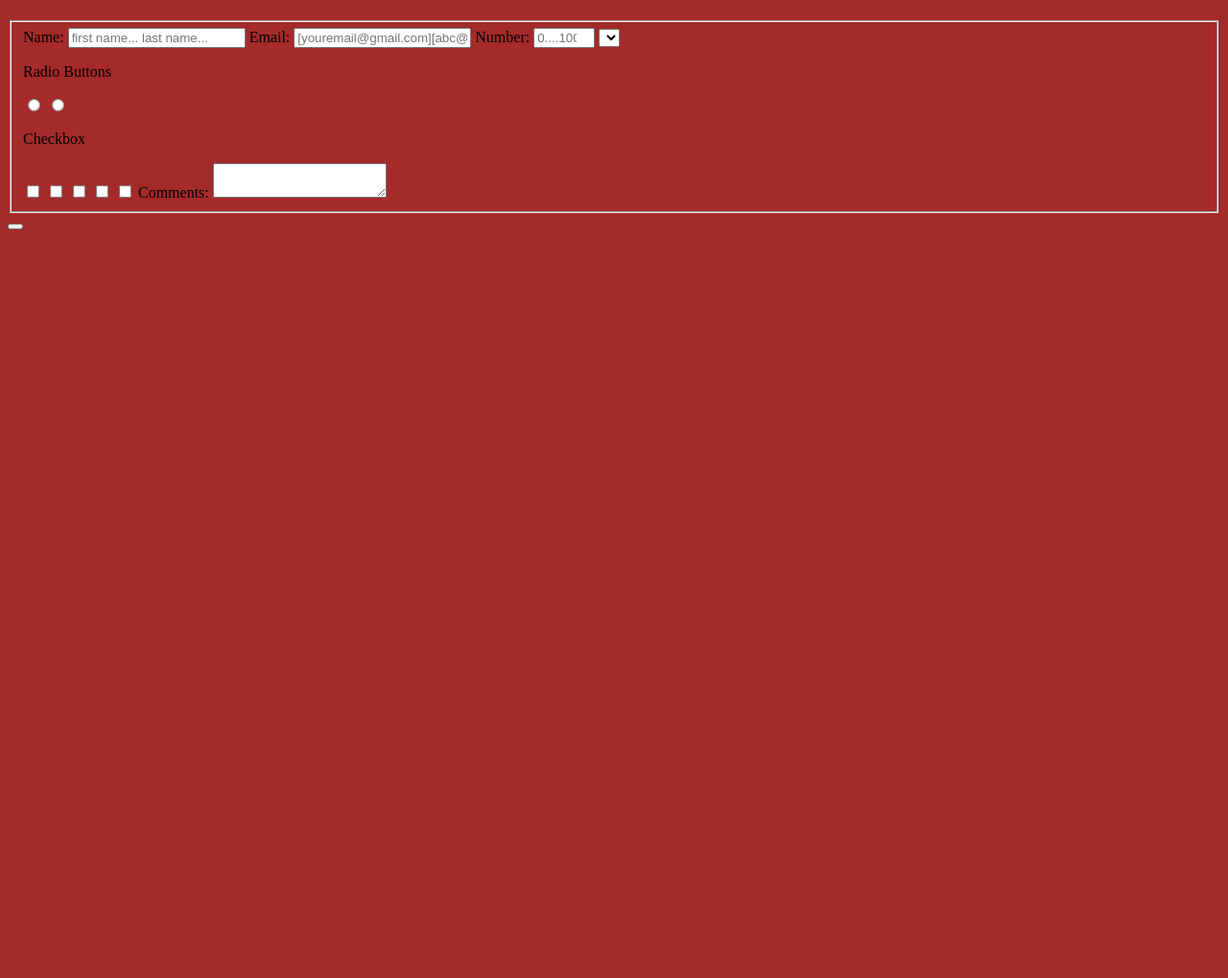
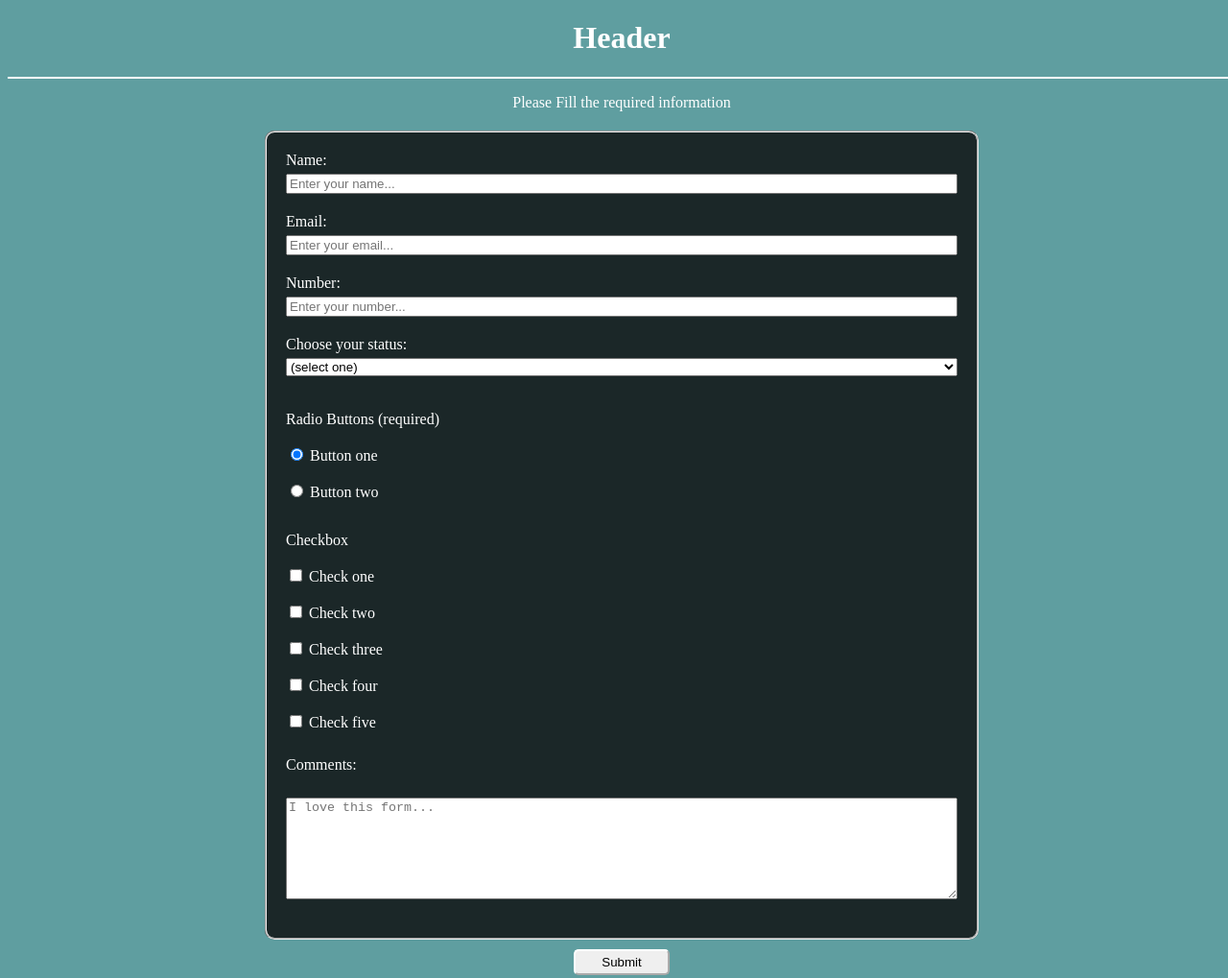
Before and after one commit to Ermias-Muluken/Survey-Form, a plain HTML site: page index.html in a window 1280 px wide. Shown: the whole page at 96% size. Before the commit the page ends 800 px from the top, so only its background shows below. Drawn offline with Linux system fonts and the light colour scheme.

Commit message:
Finishing up the stylings

```diff
--- a/index.html
+++ b/index.html
@@ -3,78 +3,78 @@
   <head>
     <meta charset="utf-8" />
     <link rel="stylesheet" href="layout.css" />
-    <title></title>
+    <title>Survey Form</title>
   </head>
   <body>
-    <h1 id="title"></h1>
-    <p id="description"></p>
+    <div id="header"><h1 id="title">Header</h1></div>
+    <p id="description">Please Fill the required information</p>
     <form id="survey-form" action="" method="post">
       <fieldset>
-        <label for="name" id="name-label">
-          Name:
+        <label for="name" id="name-label">Name:</label>
         <input
           type="text"
           id="name"
-            n
-            ame="name"
-            placeholder="first name... last name..."
+          name="name"
+          placeholder="Enter your name..."
+          required
         />
-        </label>
-        <label for="email" id="email-label">
-          Email:
+        <label for="email" id="email-label">Email:</label>
         <input
           type="email"
           id="email"
           name="email"
-            placeholder="[youremail@gmail.com][abc@gmail.com]"
-          />
-        </label>
-        <label for="number" id="number-label">
-          Number:
+          placeholder="Enter your email..."
+          required/>
+        <label for="number" id="number-label">Number:</label>
         <input
           type="number"
           id="number"
           name="number"
           min="0"
           max="100"
-            placeholder="0....100"
-          />
+          placeholder="Enter your number..."
+          required/>
+        <label for="dropdown">Choose your status:</label>
+        <select id="dropdown" required>
+            <option name="dropdown" value="">(select one)</option>
+            <option name="dropdown" value="1">User</option>
+            <option name="dropdown" value="2">Admin</option>
+            <option name="dropdown" value="3">Guest</option>
+        </select>
+        <p>Radio Buttons (required)</p>
+        <label for="button-one">
+          <input type="radio" id="button-one" name="radio-button" value="1" checked/>
+          Button one
         </label>
-        <label for="dropdown">
-          <select id="dropdown">
-            <option name="dropdown"></option>
-            <option name="dropdown"></option>
-          </select>
-        </label>
-        <p>Radio Buttons</p>
-        <label for="radio-button">
-          <input type="radio" id="radio-button" name="radio-button" value="1" />
-        </label>
-        <label for="radio-button">
-          <input type="radio" id="radio-button" name="radio-button" value="2" />
+        <label for="button-two">
+          <input type="radio" id="button-two" name="radio-button" value="2" />
+          Button two
         </label>
         <p>Checkbox</p>
-        <label for="checkbox">
-          <input id="checkbox" type="checkbox" value="1" />
+        <label for="check-one">
+          <input id="check-one" type="checkbox" value="1" />
+          Check one
         </label>
-        <label for="checkbox">
-          <input id="checkbox" type="checkbox" value="2" />
+        <label for="check-two">
+          <input id="check-two" type="checkbox" value="2" />
+          Check two
         </label>
-        <label for="checkbox">
-          <input id="checkbox" type="checkbox" value="3" />
+        <label for="check-three">
+          <input id="check-three" type="checkbox" value="3" />
+          Check three
         </label>
-        <label for="checkbox">
-          <input id="checkbox" type="checkbox" value="4" />
+        <label for="check-four">
+          <input id="check-four" type="checkbox" value="4" />
+          Check four
         </label>
-        <label for="checkbox">
-          <input id="checkbox" type="checkbox" value="5" />
+        <label for="check-five">
+          <input id="check-five" type="checkbox" value="5" />
+          Check five
         </label>
-        <label for="comments">
-          Comments:
-          <textarea id="comments"></textarea>
-        </label>
+        <label for="comments" id="comment-label">Comments:</label>
+        <textarea id="comments" placeholder="I love this form..."></textarea>
       </fieldset>
-      <button type="submit" name="submit" value="Submit" />
+      <input id="submit" type="submit" name="submit" value="Submit" />
     </form>
   </body>
 </html>
--- a/layout.css
+++ b/layout.css
@@ -1,3 +1,55 @@
 body{
-    background-color: brown;
+    width: 100vw;
+    height: 100vh;
+    background-color: cadetblue;
+    color: rgb(255,255,255);
 }
+
+#header{
+    background-color: cadetblue;
+    width: 100%;
+    border-bottom: 2px solid;
+}
+#description,h1{
+    text-align: center;
+}
+#description{
+    margin-bottom: 20px;
+}
+form{
+    display: flex;
+    flex-direction: column;
+}
+fieldset{
+    background-color: rgba(10,10,10,0.8);
+    display: flex;
+    flex-direction: column;
+    width: 70%;
+    max-width: 700px;
+    margin: 0 auto;
+    border-radius: 10px;
+    padding: 20px 20px;
+}
+#name-label{
+    width: 100%;
+}
+textarea{
+    resize: vertical;
+    max-height: 150px;
+    min-height: 100px;
+}
+input,select,textarea{
+    margin-top: 5px;
+    margin-bottom: 20px;
+}
+#comment-label{
+    margin-top: 10px;
+    margin-bottom: 20px;
+}
+#submit{
+    width: 100px;
+    height: 2em;
+    margin: 10px auto;
+    border-radius: 5px;
+    border-color: #ffffff;
+}
```
Lines whose indentation alone changed are shown as unchanged.
